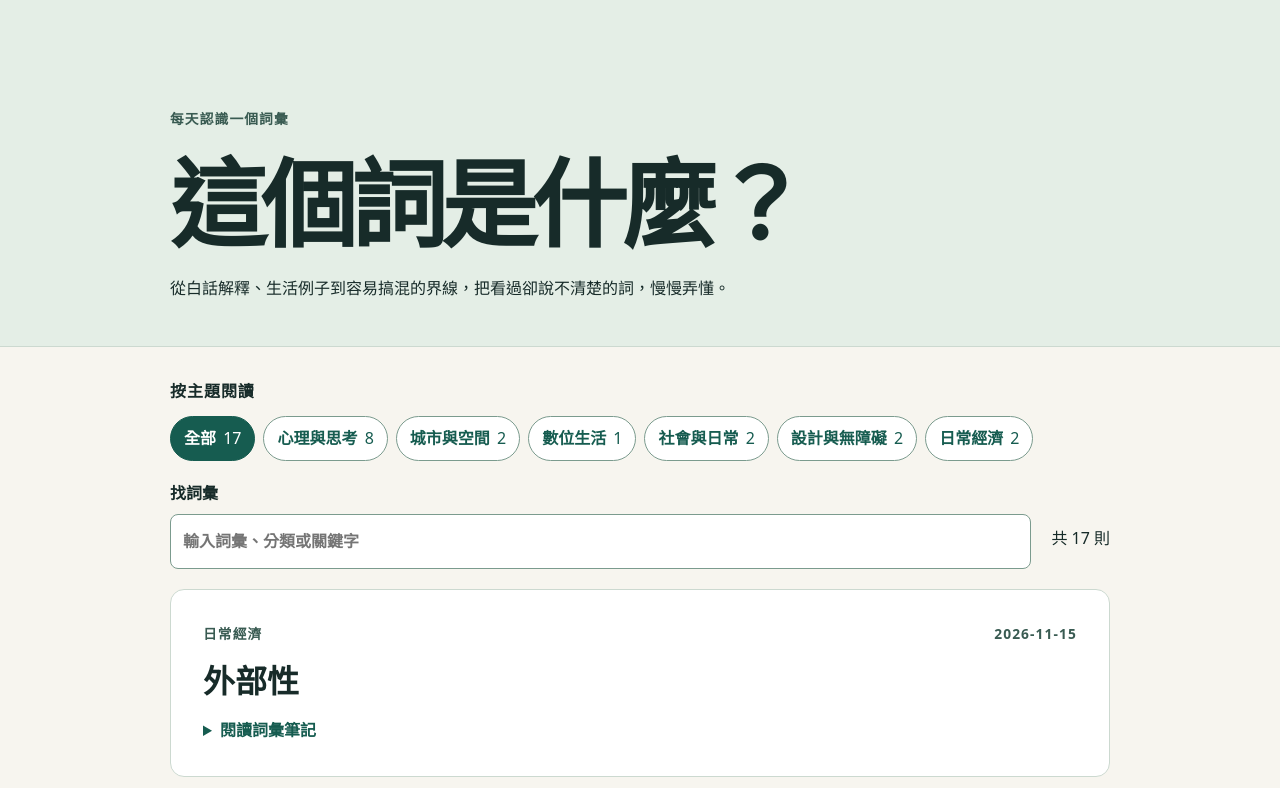
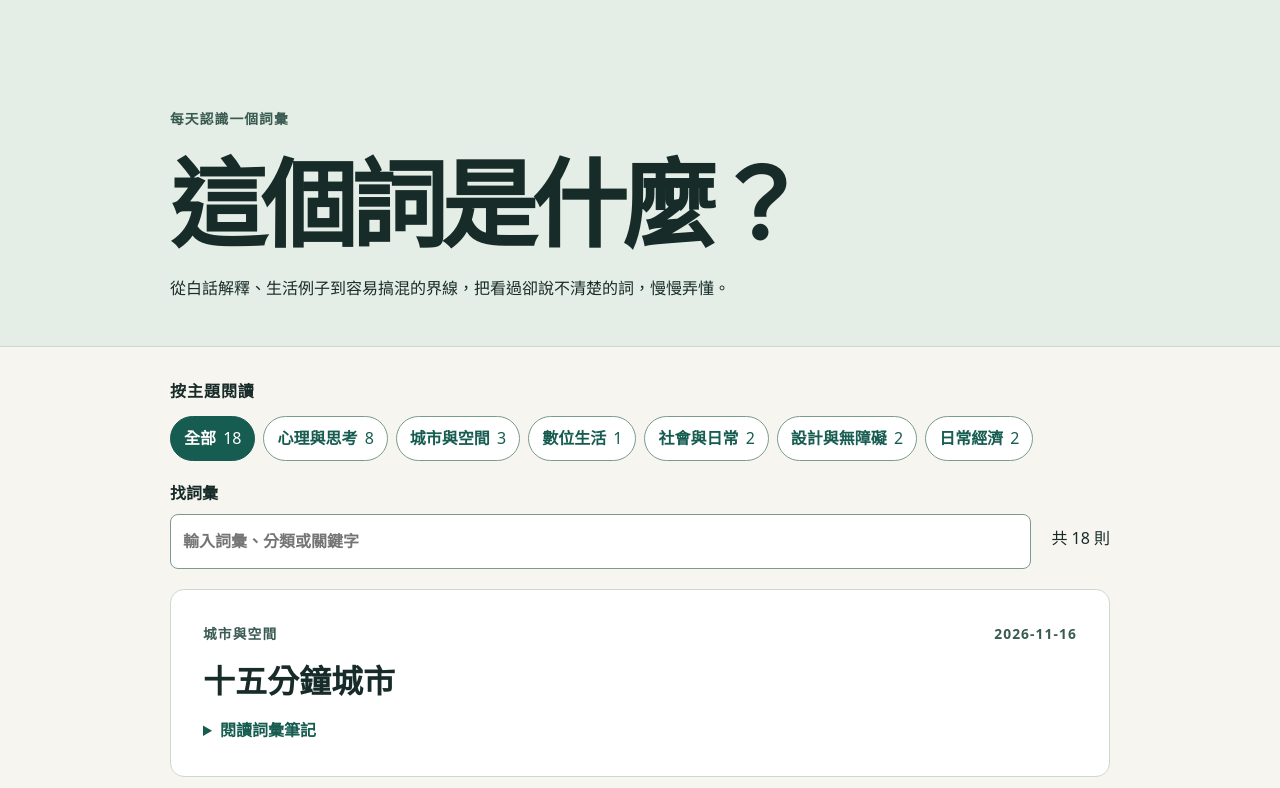
Before and after one commit to tooooodayistheday-maker/what-is-this-word, a plain HTML site: page index.html in a window 1280 px wide. Shown: the top 788 px of the page. Drawn offline with Linux system fonts and the light colour scheme.

Commit message:
Update published vocabulary archive

```diff
--- a/index.html
+++ b/index.html
@@ -19,9 +19,15 @@ window.dataLayer.push({'gtm.start':Date.now(),event:'gtm.js'});
 <body>
 <header><div><p class="eyebrow">每天認識一個詞彙</p><h1>這個詞是什麼？</h1><p>從白話解釋、生活例子到容易搞混的界線，把看過卻說不清楚的詞，慢慢弄懂。</p></div></header>
 <main>
-<div class="categories" aria-labelledby="category-title"><h2 id="category-title">按主題閱讀</h2><div class="filters" role="group" aria-label="詞彙分類"><button type="button" data-filter="all" aria-pressed="true">全部 <span>17</span></button><button type="button" data-filter="psychology" aria-pressed="false">心理與思考 <span>8</span></button><button type="button" data-filter="urban" aria-pressed="false">城市與空間 <span>2</span></button><button type="button" data-filter="digital" aria-pressed="false">數位生活 <span>1</span></button><button type="button" data-filter="society" aria-pressed="false">社會與日常 <span>2</span></button><button type="button" data-filter="design" aria-pressed="false">設計與無障礙 <span>2</span></button><button type="button" data-filter="everyday" aria-pressed="false">日常經濟 <span>2</span></button></div></div>
-<div class="controls"><label for="search">找詞彙<input id="search" type="search" placeholder="輸入詞彙、分類或關鍵字"></label><p id="count" aria-live="polite">共 17 則</p></div>
+<div class="categories" aria-labelledby="category-title"><h2 id="category-title">按主題閱讀</h2><div class="filters" role="group" aria-label="詞彙分類"><button type="button" data-filter="all" aria-pressed="true">全部 <span>18</span></button><button type="button" data-filter="psychology" aria-pressed="false">心理與思考 <span>8</span></button><button type="button" data-filter="urban" aria-pressed="false">城市與空間 <span>3</span></button><button type="button" data-filter="digital" aria-pressed="false">數位生活 <span>1</span></button><button type="button" data-filter="society" aria-pressed="false">社會與日常 <span>2</span></button><button type="button" data-filter="design" aria-pressed="false">設計與無障礙 <span>2</span></button><button type="button" data-filter="everyday" aria-pressed="false">日常經濟 <span>2</span></button></div></div>
+<div class="controls"><label for="search">找詞彙<input id="search" type="search" placeholder="輸入詞彙、分類或關鍵字"></label><p id="count" aria-live="polite">共 18 則</p></div>
 <div id="archive">
+<article id="term-017" data-category="urban">
+<div class="meta"><span>城市與空間</span><time>2026-11-16</time></div>
+<h2><a href="#term-017">十五分鐘城市</a></h2>
+<details><summary>閱讀詞彙筆記</summary><section><h3>白話解釋</h3><p>十五分鐘城市是指居民透過步行或騎自行車，在十五分鐘內就能抵達並滿足日常基本生活需求的都市規劃概念。</p><p>此概念在研究與規劃中備受關注，核心在於透過密度、多樣性與設計三項要素，達成多功能鄰里的就近可及性。</p><p>詞彙網站首頁：https://tooooodayistheday-maker.github.io/what-is-this-word/</p></section><section><h3>生活例子</h3><p>自編示意：小林住在複合生活圈，早上下樓散步就能採買生鮮並送小孩上學，傍晚還能步行到口袋公園散步休憩。</p><p>這個情境的核心細節在於各類日常機能與休閒綠地皆在短程徒步範圍內，不必依賴開車即可滿足每日活動。</p></section><section><h3>界線與觀察</h3><p>容易混淆的是它不只是市中心步行便利，若忽略外圍市郊的高汽車依賴，或欠缺自然綠地與生物多樣性，便不算完整實踐。</p><p>日常可觀察周遭除了商家外，是否擁有具生態價值的口袋公園或社區花園，並思考不同社群是否享有平等的綠意空間。</p></section>
+<section><h3>資料來源</h3><ul><li><a href="https://pubmed.ncbi.nlm.nih.gov/42338527/">Assessing human-scale green equity in the 15-minute city using street-view-based visual landscape indicators and explainable machine learning: a case study of Chengdu, China.</a></li><li><a href="https://pubmed.ncbi.nlm.nih.gov/41115971/">Resetting the clock by integrating urban nature and its biodiversity into the 15-minute city concept.</a></li><li><a href="https://pubmed.ncbi.nlm.nih.gov/41112176/">Exploring the 15-Minute City concept for the urban outskirts: a systematic literature review.</a></li></ul><a href="https://www.threads.com/@tooooodayistheday/post/DfzeFI4H2vH">查看 Threads 原文 ↗</a></section></details>
+</article>
 <article id="term-016" data-category="everyday">
 <div class="meta"><span>日常經濟</span><time>2026-11-15</time></div>
 <h2><a href="#term-016">外部性</a></h2>
```
